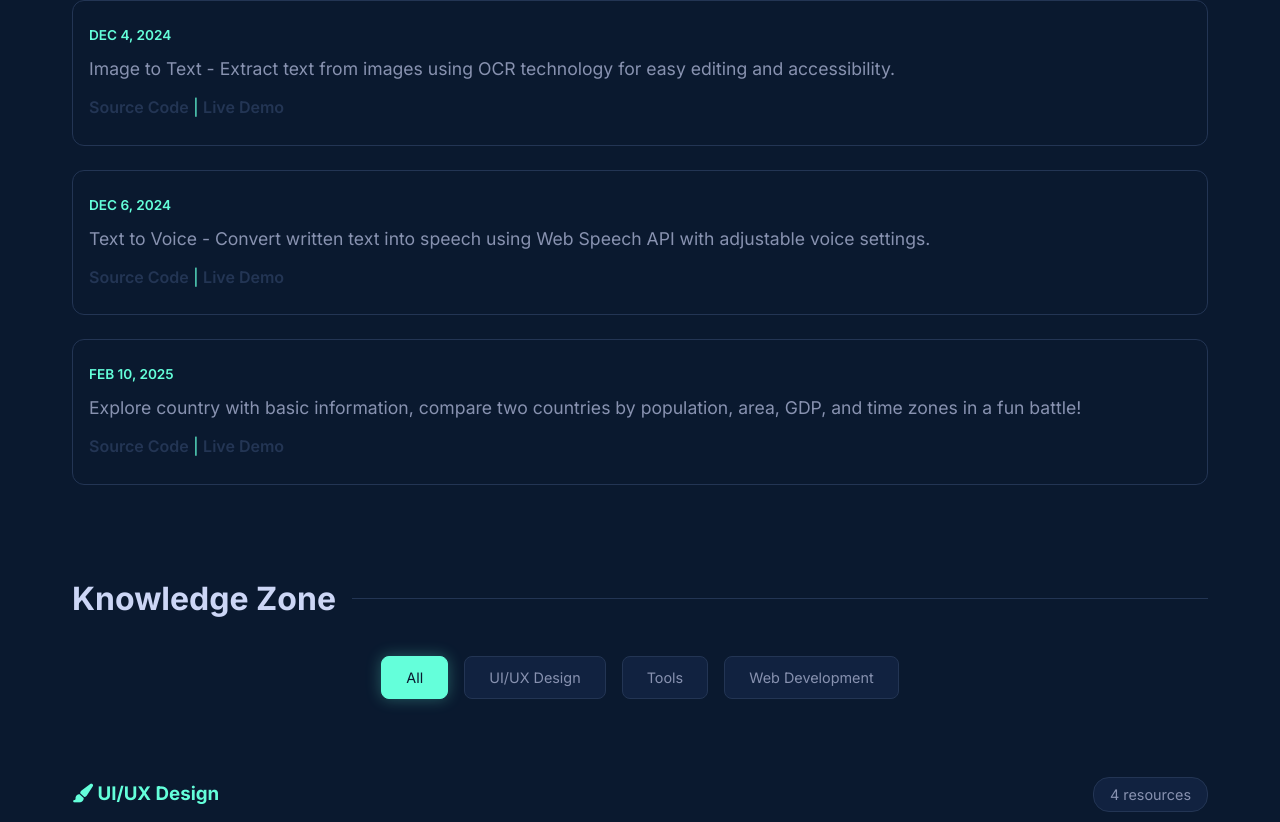
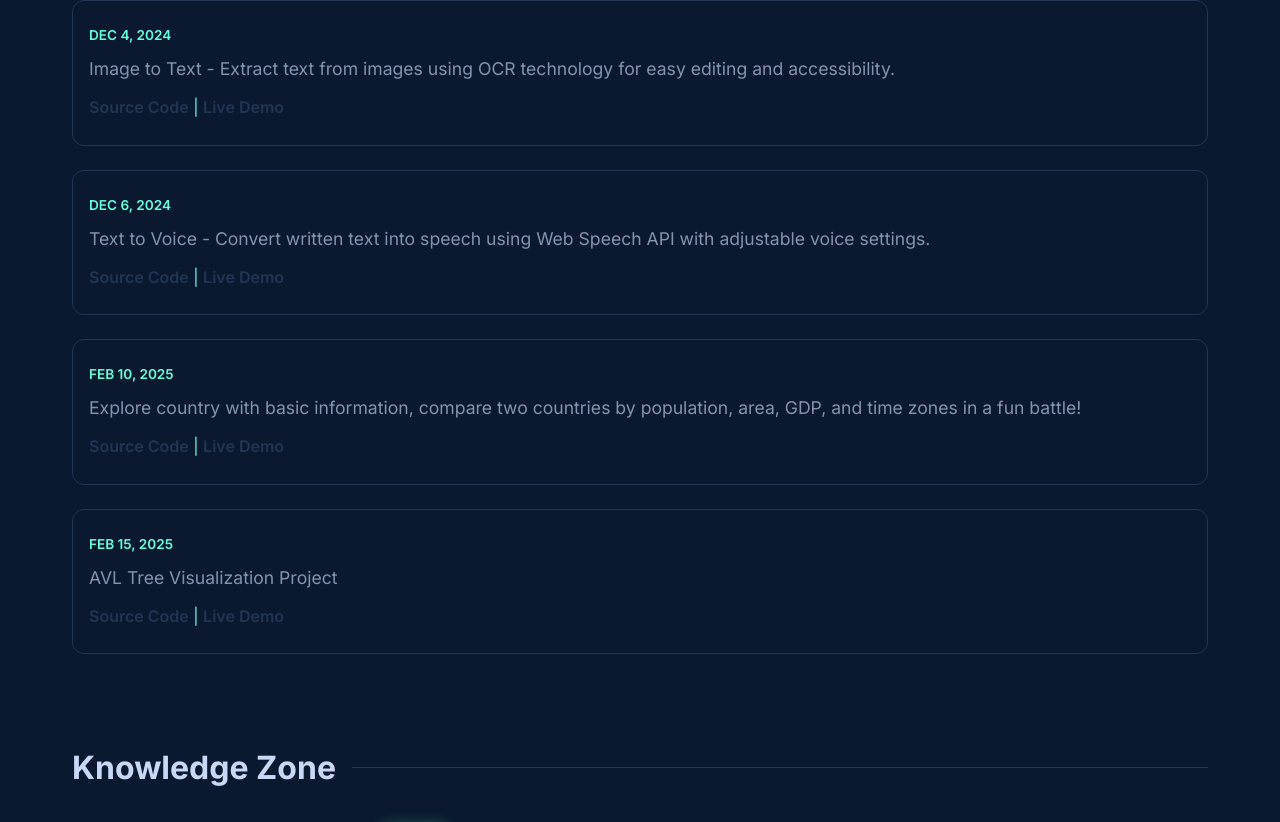
Before and after one commit to hiltd2758/hill-space, a plain HTML site: page index.html in a window 1280 px wide. Shown: the part 2569-3391 px from the top of the page. Drawn offline with nearby package versions, Linux system fonts and the light colour scheme.

Commit message:
add project

```diff
--- a/index.html
+++ b/index.html
@@ -265,6 +265,17 @@
                 </div>
 
             </div>
+            <div class="projectItem">
+                <div>
+                    <p class="darkerText">Feb 15, 2025</p>
+                    <p>AVL Tree Visualization Project</p>
+                    <div class="projectLinks">
+                        <a href="https://github.com/hiltd2758/avl_visual" target="_blank">Source Code</a> |
+                        <a href="https://hiltd2758.github.io/avl_visual/" target="_blank">Live Demo</a>
+                    </div>
+                </div>
+
+            </div>
         </section>
 
         <section id="bookmarked" class="resources-section">
```
